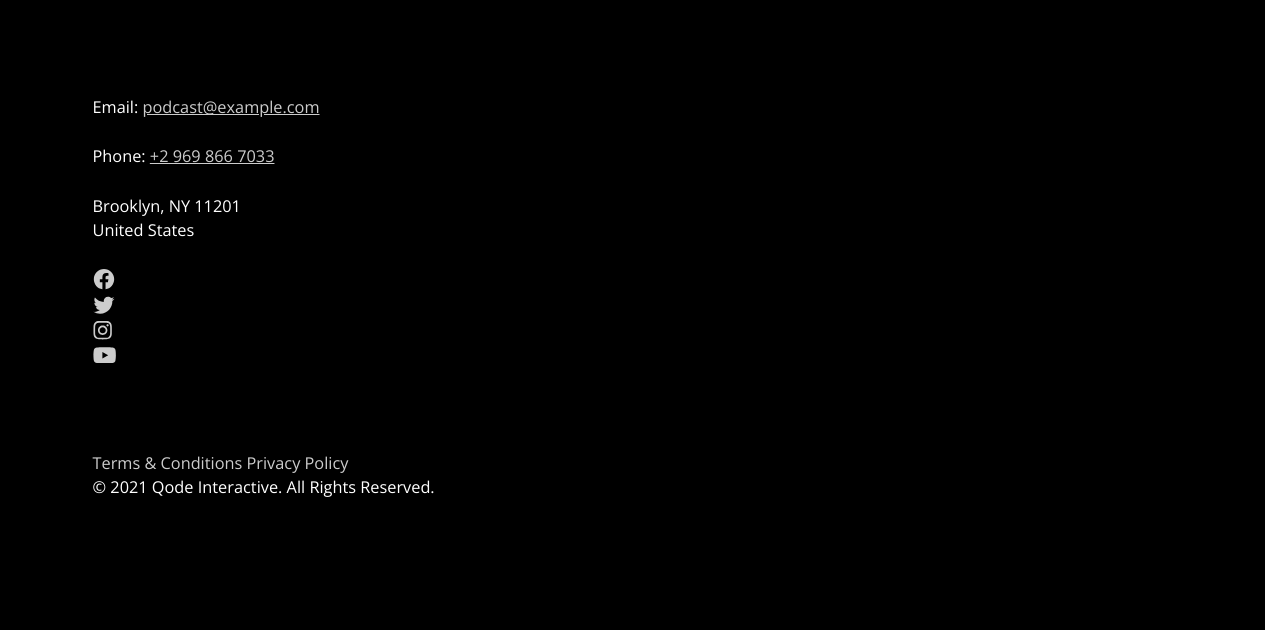
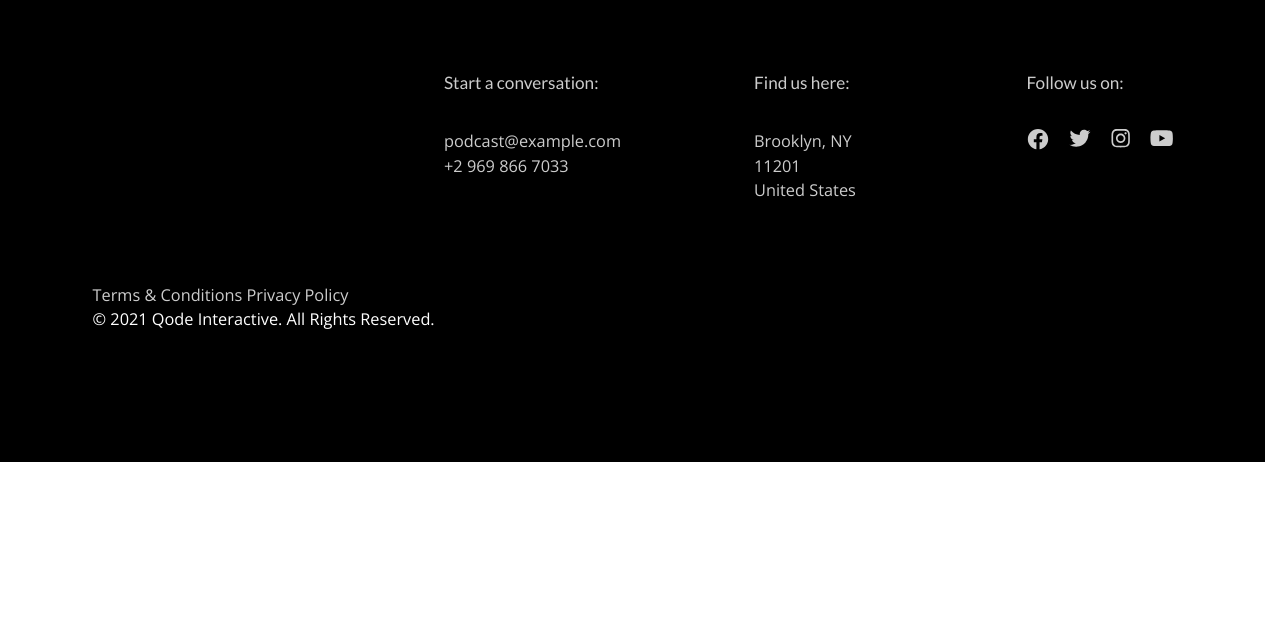
Before and after one commit to serjml/resonator, a website with bundled scripts: page index.html in a window 1280 px wide. Shown: the part 367-997 px from the top of the page. After the commit the page ends 829 px from the top, so only its background shows below. Built offline with nearby package versions, Linux system fonts and the light colour scheme.

Commit message:
feat: add footer menu desktop layout

```diff
--- a/index.html
+++ b/index.html
@@ -112,7 +112,8 @@
             <p class="logo__text">The great connection.</p>
           </div>
           <h4 class="footer__title">
-            We collaborate with ambitious brands and people; let’s build something great together.
+            We collaborate with ambitious brands and people; <br />
+            let’s build something great together.
           </h4>
         </div>
         <div class="footer__body">
@@ -120,8 +121,8 @@
             <div class="footer__menu-column">
               <h5 class="footer__menu-title">Start a conversation:</h5>
               <address class="footer__menu-contacts">
-                <p>Email: <a href="mailto:podcast@example.com">podcast@example.com</a></p>
-                <p>Phone: <a href="tel:+29698667033">+2 969 866 7033</a></p>
+                <a href="mailto:podcast@example.com">podcast@example.com</a>
+                <a href="tel:+29698667033">+2 969 866 7033</a>
               </address>
             </div>
             <div class="footer__menu-column">
--- a/styles/blocks/_footer.scss
+++ b/styles/blocks/_footer.scss
@@ -13,8 +13,8 @@
 
   &__heading {
     display: flex;
-    // column-gap: fluid(185, 16);
-    column-gap: 9.6vw;
+    align-items: center;
+    column-gap: rem(185);
   }
 
   &__title {
@@ -22,4 +22,24 @@
     width: 100%;
     color: inherit;
   }
+
+  &__menu {
+    display: flex;
+    column-gap: rem(133);
+    margin-left: fluid(367, 330);
+    color: var(--color-gray-light);
+
+    &-column {
+      width: rem(196);
+    }
+
+    &-title {
+      color: inherit;
+      margin-bottom: rem(34);
+    }
+
+    &-contacts a {
+      text-decoration: none;
+    }
+  }
 }
--- a/styles/blocks/_soc1als.scss
+++ b/styles/blocks/_soc1als.scss
@@ -0,0 +1,8 @@
+@use '../helpers' as *;
+
+.soc1ials {
+  &__list {
+    display: flex;
+    column-gap: rem(20);
+  }
+}
```
Also changed, not shown: styles/main.css, 1 other file.
